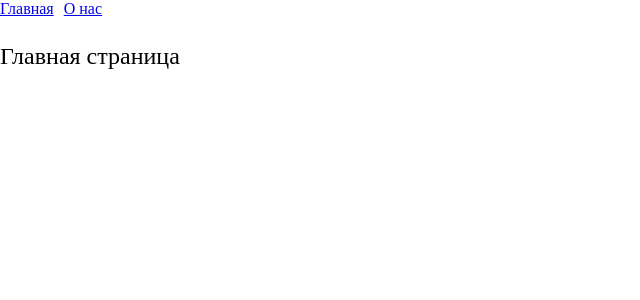
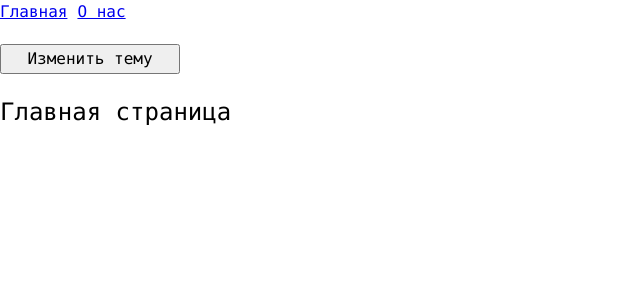
Before and after one commit to archebaldo77/arche77-blog, a React app: page / in a window 1280 px wide. Shown: the top 300 px of the page, without its empty margins (0-640 px from the left). Built offline with nearby package versions, Linux system fonts and the light colour scheme.

Commit message:
Add: theme (light, dark), reset, variables for styles

```diff
--- a/src/components/app/app.module.scss
+++ b/src/components/app/app.module.scss
@@ -2,6 +2,9 @@
   display: flex;
   flex-direction: column;
   column-gap: 20px;
+  min-height: 100vh;
+  background-color: var(--bg-color);
+  color: var(--primary-color);
 }
 
 .navigation {
@@ -10,6 +13,11 @@
   margin-bottom: 20px;
 }
 
+.toggle {
+  width: 180px;
+  margin-bottom: 20px;
+}
+
 .page {
   display: flex;
   font-size: 24px;
--- a/src/components/app/app.tsx
+++ b/src/components/app/app.tsx
@@ -1,6 +1,6 @@
 // libraries;
+import { Suspense, useState } from 'react';
 import { Link, Route, Routes } from 'react-router-dom';
-import { Suspense } from 'react';
 
 // pages;
 import { MainLazy } from '../../pages/main/main.lazy';
@@ -9,13 +9,28 @@ import { AboutLazy } from '../../pages/about/about.lazy';
 // styles;
 import classes from './app.module.scss';
 
+enum Theme {
+  LIGHT = `light`,
+  DARK = `dark`,
+}
+
 export const App = () => {
+  const [theme, setTheme] = useState<Theme>(Theme.LIGHT);
+
+  const toggleTheme = () => {
+    setTheme((prevTheme) =>
+      prevTheme === Theme.LIGHT ? Theme.DARK : Theme.LIGHT
+    );
+  };
   return (
-    <div className={classes[`app`]}>
+    <div className={`${classes[`app`]} ${theme}`}>
       <div className={classes[`navigation`]}>
         <Link to='/'>Главная</Link>
         <Link to='/about'>О нас</Link>
       </div>
+      <button className={classes[`toggle`]} onClick={toggleTheme}>
+        Изменить тему
+      </button>
       <div className={classes[`page`]}>
         <Suspense fallback='Loading...'>
           <Routes>
--- a/src/index.tsx
+++ b/src/index.tsx
@@ -6,7 +6,7 @@ import { BrowserRouter } from 'react-router-dom';
 import { App } from './components/app/app';
 
 // styles;
-import './style.scss';
+import './styles/style.scss';
 
 render(
   <BrowserRouter>
--- a/src/style.scss
+++ /dev/null
@@ -1,9 +0,0 @@
-*,
-*::before,
-*::after {
-  box-sizing: border-box;
-}
-
-body {
-  margin: 0;
-}
--- /dev/null
+++ b/src/styles/helpers/reset.scss
@@ -0,0 +1,26 @@
+img,
+picture,
+video,
+canvas,
+svg {
+  display: block;
+  max-width: 100%;
+}
+
+input,
+button,
+textarea,
+select {
+  font: inherit;
+}
+
+p,
+h1,
+h2,
+h3,
+h4,
+h5,
+h6 {
+  margin: 0;
+  overflow-wrap: break-word;
+}
--- /dev/null
+++ b/src/styles/style.scss
@@ -0,0 +1,15 @@
+@import './helpers/reset.scss';
+@import './variables/global.scss';
+@import './themes//light.scss';
+@import './themes/dark.scss';
+
+*,
+*::before,
+*::after {
+  box-sizing: border-box;
+}
+
+body {
+  margin: 0;
+  font: var(--font-m);
+}
--- /dev/null
+++ b/src/styles/themes/dark.scss
@@ -0,0 +1,4 @@
+.dark {
+  --bg-color: black;
+  --primary-color: white;
+}
--- /dev/null
+++ b/src/styles/themes/light.scss
@@ -0,0 +1,4 @@
+.light {
+  --bg-color: white;
+  --primary-color: black;
+}
--- /dev/null
+++ b/src/styles/variables/global.scss
@@ -0,0 +1,18 @@
+:root {
+  --font-family-main: Consolas, 'Times New Roman', serif;
+
+  --font-size-m: 16px;
+  --font-line-m: 24px;
+
+  --font-size-l: 24px;
+  --font-line-l: 32px;
+
+  --font-weight-m: 400;
+  --font-weight-l: 700;
+
+  --font-m: var(--font-weight-m) var(--font-size-m) / var(--font-line-m)
+    var(--font-family-main);
+
+  --font-l: var(--font-weight-m) var(--font-size-l) / var(--font-line-l)
+    var(--font-family-main);
+}
```
